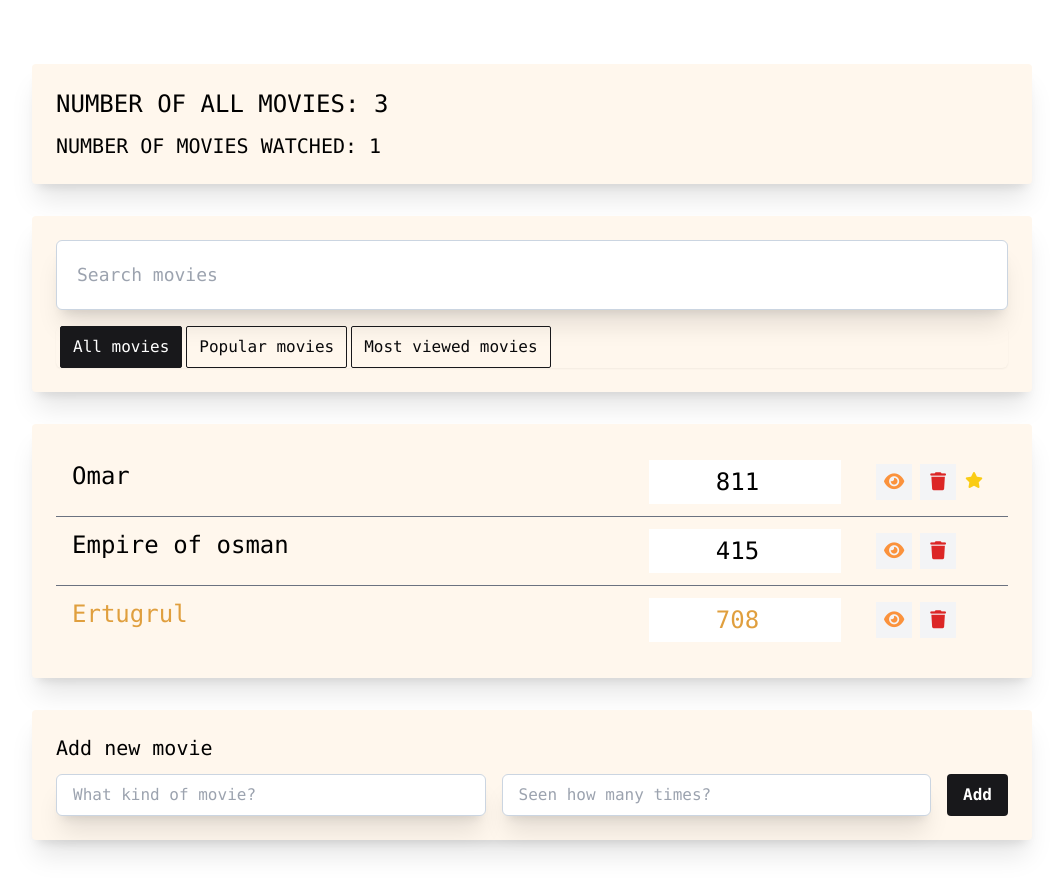
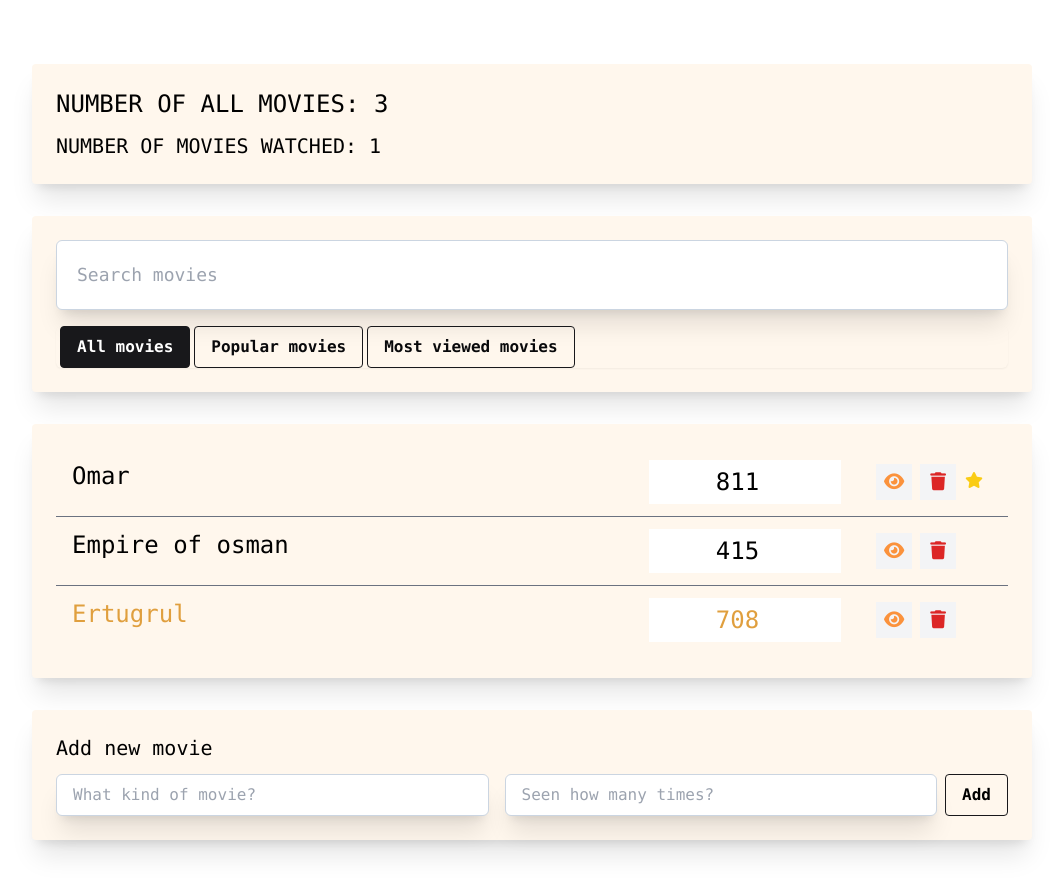
Before and after one commit to juratdev/Movie-app, a Vue app: page / in a window 1280 px wide. Shown: the top 894 px of the page, without its empty margins (108-1171 px from the left). Built offline with nearby package versions, Linux system fonts and the light colour scheme.

Commit message:
UI component add

```diff
--- a/src/components/app-filter/AppFilter.vue
+++ b/src/components/app-filter/AppFilter.vue
@@ -1,4 +1,5 @@
 <script>
+
   export default {
     props: {
       updateFilterHandler: {
@@ -43,15 +44,15 @@
 <template>
 
 <div class="mt-4 rounded-md shadow-sm" role="group">
-  <button
+  <PrimaryButton
     v-for="btn in filterButton"
     :key="btn.name"
     @click="filterHandler(btn.name)"
     :class="[filterName === btn.name ? 'bg-zinc-900 text-white focus:bg-zinc-900' : 'bg-white, text-zinc-950']"
-    class="px-3 py-2 ml-1 text-base font-medium transition duration-300 ease-in-out border rounded-sm border-zinc-900 hover:bg-zinc-950 hover:text-white">
+    class="ml-1">
 
     {{ btn.title }}
-  </button>
+  </PrimaryButton>
 
 </div>
 
--- a/src/components/app-info/AppInfo.vue
+++ b/src/components/app-info/AppInfo.vue
@@ -1,4 +1,5 @@
 <script>
+
   export default {
     props: {
       allMoviesCount: {
@@ -9,15 +10,15 @@
         type: Number,
         required: true
       }
-    }
+    },
   }
 </script>
 
 <template>
-  <div class="p-6 rounded shadow-xl bg-orange-50">
+  <Box>
     <p class="pb-3 text-2xl uppercase">Number of all movies: {{ allMoviesCount }}</p>
     <p class="text-xl uppercase ">Number of movies watched: {{ favoriteMoviesCount }}</p>
-  </div>
+  </Box>
 </template>
 
 <style scoped>
--- a/src/components/movie-add-form/MovieAddForm.vue
+++ b/src/components/movie-add-form/MovieAddForm.vue
@@ -26,15 +26,15 @@
 </script>
 
 <template>
-  <div class="p-6 mt-8 rounded shadow-xl bg-orange-50">
+  <Box class="mt-8">
     <h3 class="mb-3 text-xl">Add new movie</h3>
     <form class="flex max-sm:flex-col" @submit.prevent>
       <input type="text" class ="block w-full p-2 px-4 bg-white border rounded-md shadow-xl max-sm:w-96 border-slate-300 focus:outline-none focus:border-zinc-500 focus:ring-zinc-950 max-sm:text-base focus:ring-1" placeholder="What kind of movie?" :value="name" @input="name = $event.target.value" />
       <input type="number" class ="block w-full p-2 px-4 ml-4 bg-white border rounded-md shadow-xl max-sm:w-96 max-sm:ml-0 max-sm:mt-2 border-slate-300 focus:outline-none focus:border-zinc-500 focus:ring-zinc-950 max-sm:text-base focus:ring-1" placeholder="Seen how many times?" :value="viewers" @input="viewers = $event.target.value" />
 
-      <button class="px-4 py-2 ml-4 font-bold text-white rounded max-sm:ml-0 max-sm:mt-2 max-sm:w-20 hover:bg-zinc-950 bg-zinc-900" type="submit" @click="addMovie">Add</button>
+      <PrimaryButton class="ml-2 max-sm:ml-0 max-sm:mt-2 max-sm:w-20" type="submit" @click="addMovie">Add</PrimaryButton>
     </form>
-  </div>
+  </Box>
 </template>
 
 <style scoped>
--- a/src/components/movie-list/MovieList.vue
+++ b/src/components/movie-list/MovieList.vue
@@ -14,9 +14,9 @@ import MovieListItem from '../movie-list-item/MovieListItem.vue'
 </script>
 
 <template>
-<ul class="p-6 mt-8 list-disc list-inside rounded shadow-xl bg-orange-50 " role="list">
+<Box class="mt-8">
   <MovieListItem v-for="movie in movies" v-bind:movie="movie" :key="movie.id" @onLike="$emit('onLike', movie.id)" @onToggle="$emit('onToggle', $event)" @onRemove="$emit('onRemove', $event)" />
-</ul>
+</Box>
 </template>
 
 <style scoped>
--- /dev/null
+++ b/src/components/ui-components/Box.vue
@@ -0,0 +1,15 @@
+<script>
+  export default {
+    name: 'Box',
+  }
+</script>
+
+<template>
+  <div class="p-6 rounded shadow-xl bg-orange-50">
+    <slot></slot>
+  </div>
+</template>
+
+<style scoped>
+
+</style>
--- /dev/null
+++ b/src/components/ui-components/PrimaryButton.vue
@@ -0,0 +1,15 @@
+<script>
+  export default {
+    name: 'PrimaryButton',
+  }
+</script>
+
+<template>
+  <button class="px-4 py-2 text-base font-bold transition duration-300 ease-in-out border rounded border-zinc-900 hover:bg-zinc-950 hover:text-white">
+    <slot></slot>
+  </button>
+</template>
+
+<style scoped>
+
+</style>
--- /dev/null
+++ b/src/components/ui-components/index.js
@@ -0,0 +1,4 @@
+import PrimaryButton from './PrimaryButton.vue';
+import Box from './Box.vue';
+
+export default [PrimaryButton, Box]
--- a/src/main.js
+++ b/src/main.js
@@ -1,8 +1,12 @@
 import "@/style.css"
-
 import {
   createApp
 } from 'vue'
 import App from '@/App.vue'
+import uiComponents from './components/ui-components'
 
-createApp(App).mount('#app')
+const app = createApp(App)
+
+uiComponents.map(component => app.component(component.name, component))
+
+app.mount('#app')
```
